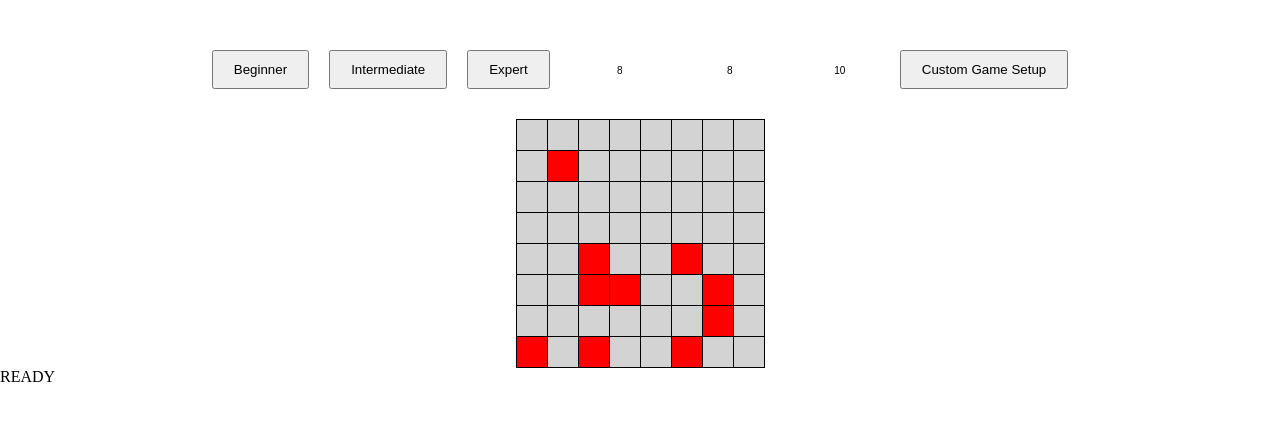
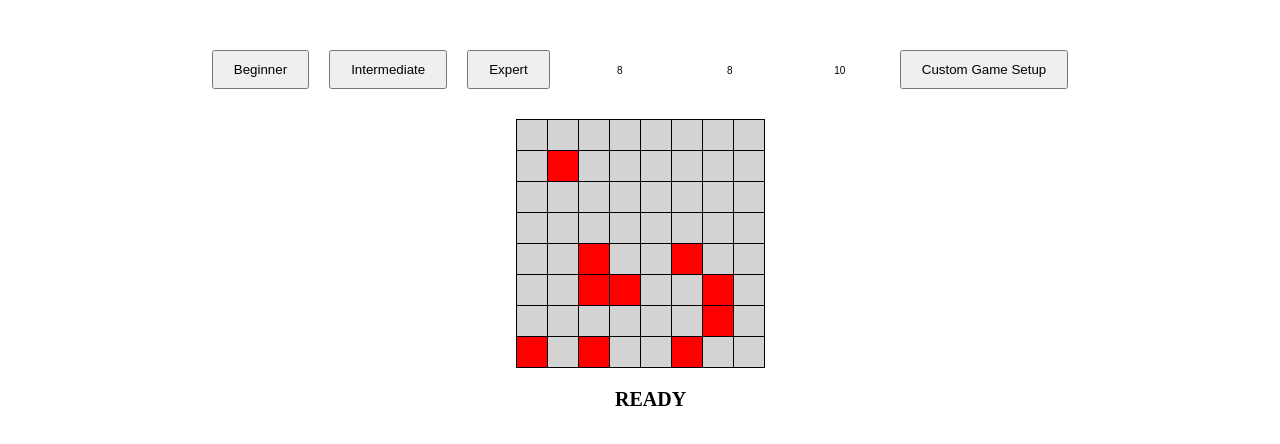
Before and after one commit to 1myeji/Minesweeper, a React (Vite) app: page / in a window 1280 px wide. Shown: the top 444 px of the page. Built offline with nearby package versions, Linux system fonts and the light colour scheme.

Commit message:
Design: 상태나타내는 div 디자인 변경

```diff
--- a/src/App.tsx
+++ b/src/App.tsx
@@ -23,7 +23,7 @@ const App = () => {
     <AppWrapper>
       <Controls handleDifficultyChange={handleDifficultyChange} />
       <Board />
-      <div>{status}</div>
+      <Status>{status}</Status>
     </AppWrapper>
   );
 };
@@ -33,3 +33,10 @@ export default App;
 const AppWrapper = styled.main`
   margin-top: 50px;
 `;
+
+const Status = styled.div`
+  width: 50px;
+  margin: 20px auto 20px;
+  font-size: 20px;
+  font-weight: 900;
+`;
```
